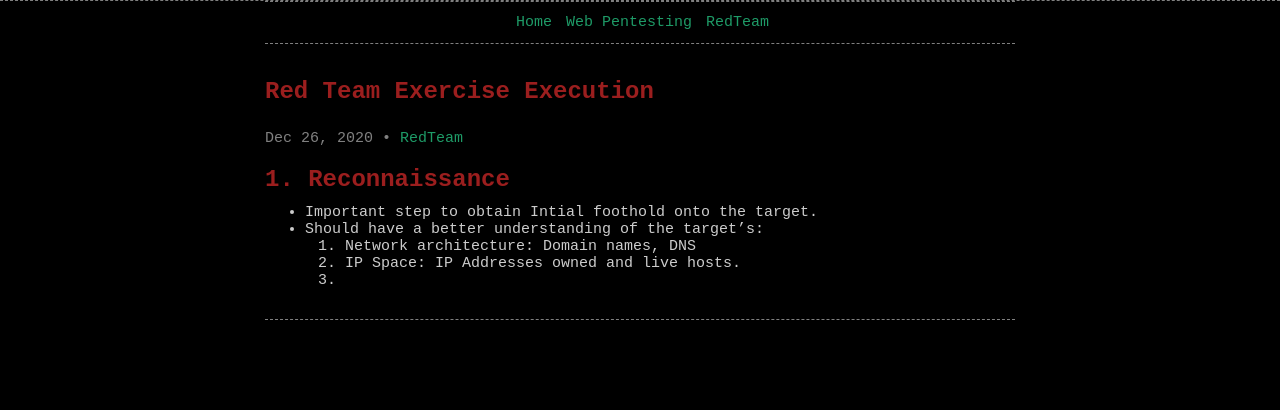
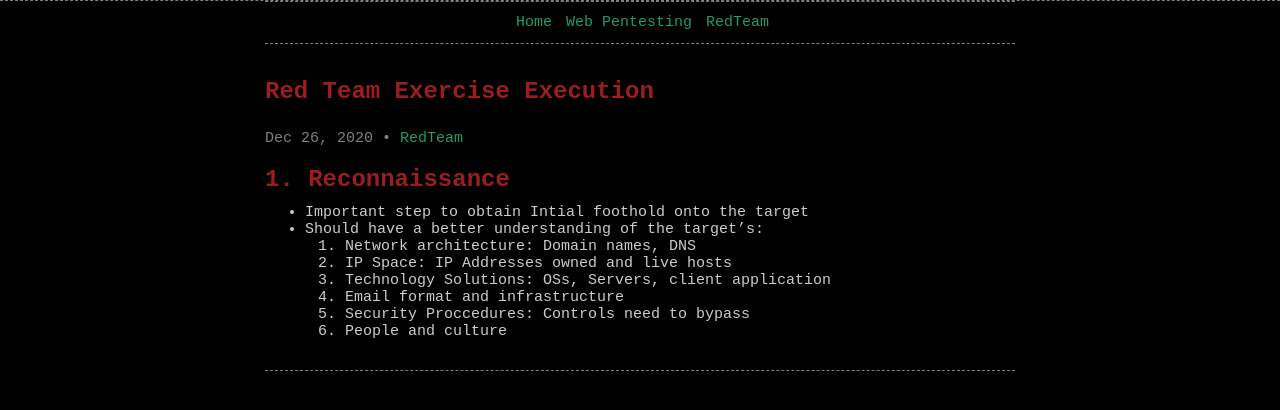
Before and after one commit to wizoutsugar/wizoutsugar.github.io, a Jekyll site: the page built from _posts/2020/RedTeam/2020-12-26-Exercise.md, in a window 1280 px wide. Shown: the top 410 px of the page. Built offline with Jekyll 4.4.1, drawn with Linux system fonts in a browser that asks for light colours; comment, search, counter and statistics services are not loaded.

Commit message:
Update 2020-12-26-Exercise.md

```diff
--- a/_posts/2020/RedTeam/2020-12-26-Exercise.md
+++ b/_posts/2020/RedTeam/2020-12-26-Exercise.md
@@ -12,8 +12,11 @@ tags:
 </head>
 
 # 1. Reconnaissance
-- Important step to obtain Intial foothold onto the target.
+- Important step to obtain Intial foothold onto the target
 - Should have a better understanding of the target's:
     1. Network architecture: Domain names, DNS
-    2. IP Space: IP Addresses owned and live hosts.
-    3.
+    2. IP Space: IP Addresses owned and live hosts
+    3. Technology Solutions: OSs, Servers, client application
+    4. Email format and infrastructure
+    5. Security Proccedures: Controls need to bypass
+    6. People and culture
```
